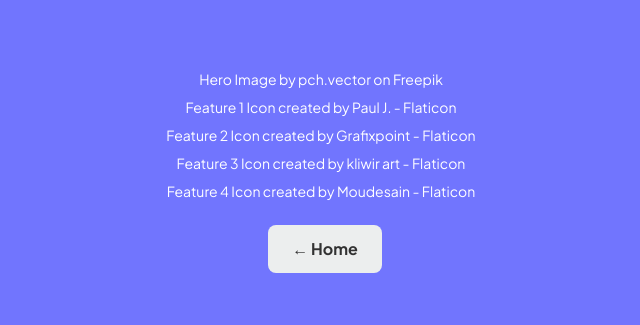
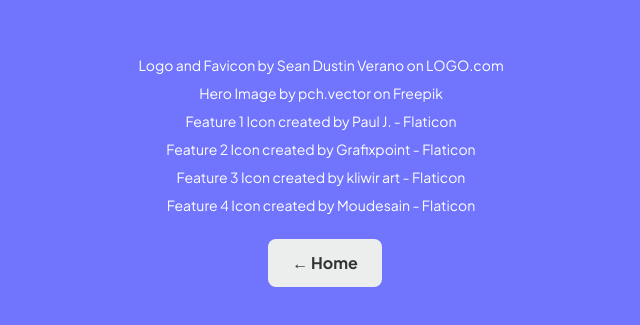
Before and after one commit to seanverano/resumate, a React (Vite) app: page /attribution in a window 1280 px wide. Shown: the part 229-554 px from the top of the page, without its empty margins (319-959 px from the left). Built offline with nearby package versions, Linux system fonts and the light colour scheme.

Commit message:
Add new reference in attribution page

```diff
--- a/src/components/Attribution.jsx
+++ b/src/components/Attribution.jsx
@@ -9,7 +9,13 @@
       <section className="font-jakarta bg-[#7175FE] flex flex-col items-center justify-center min-h-screen">
         <div className="text-sm text-center">
           <p className="text-[#FFFFFF] mb-2">
-            <a href="https://www.freepik.com/free-vector/female-student-listening-webinar-online_9175118.htm?query=writing document">
+            <a href="https://logo.com/">
+              Logo and Favicon by Sean Dustin Verano
+            </a>{" "}
+            on LOGO.com
+          </p>
+          <p className="text-[#FFFFFF] mb-2">
+            <a href="https://www.freepik.com/free-vector/female-student-listening-webinar-online_9175118.htm">
               Hero Image by pch.vector
             </a>{" "}
             on Freepik
```
